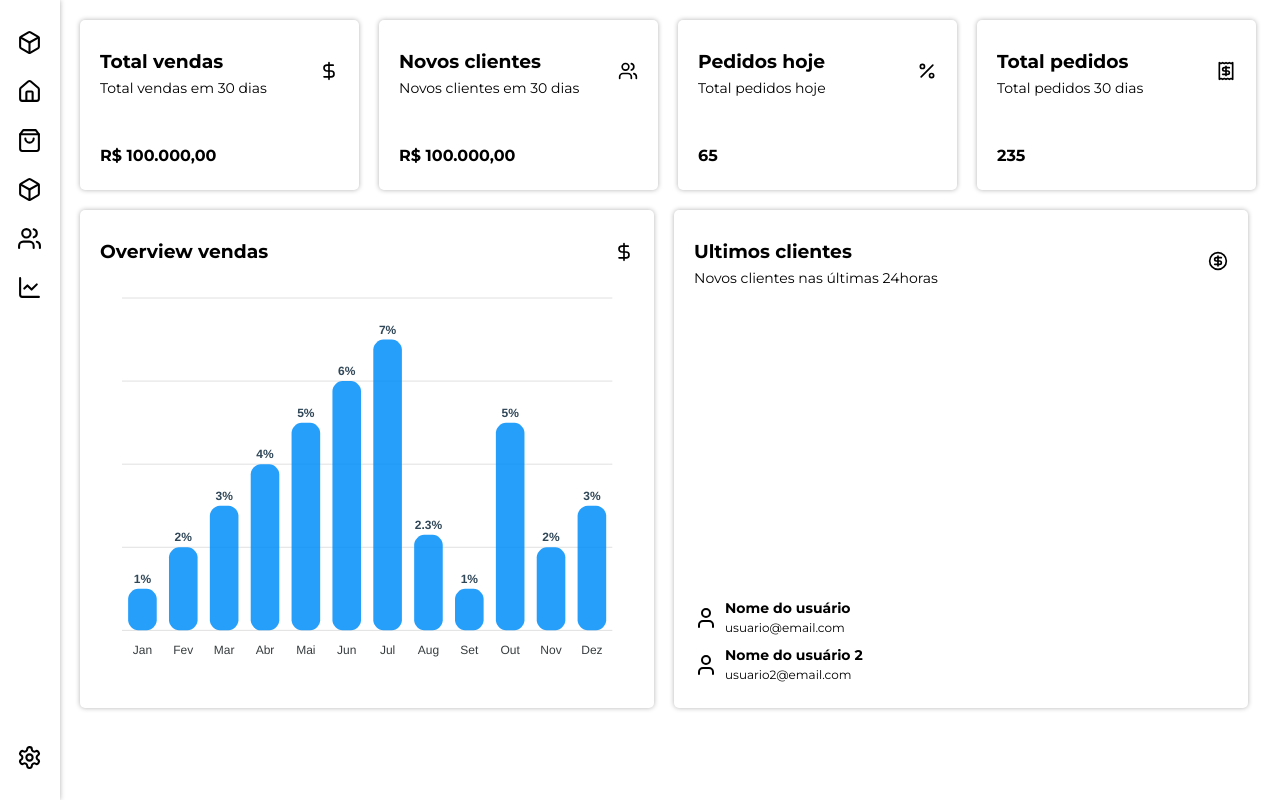
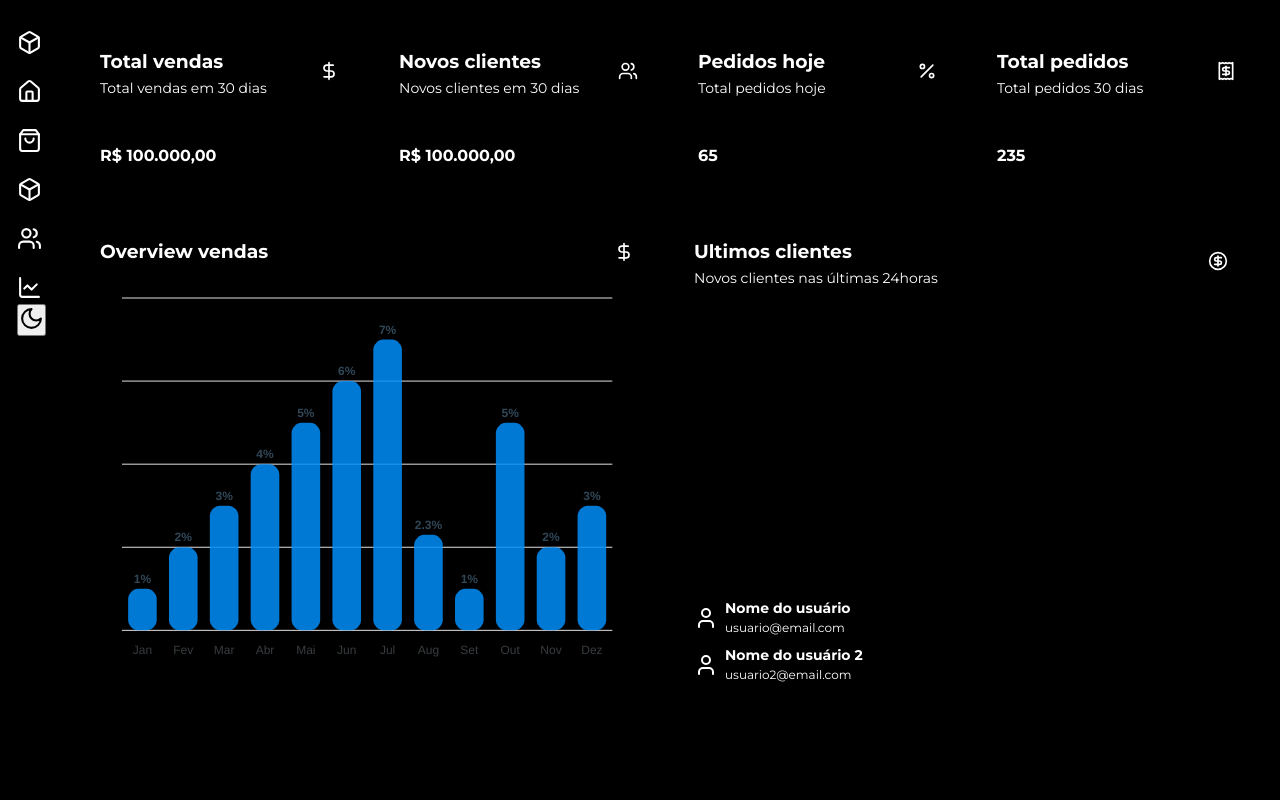
Before and after one commit to joaovxsantos/dashboard-front, a React (Vite) app: page / in a window 1280 px wide. Built offline with nearby package versions, Linux system fonts and the light colour scheme.

Commit message:
adjusting dark and light mode

```diff
--- /dev/null
+++ b/Theme.css
@@ -0,0 +1,10 @@
+.darkMode {
+    background:#000;
+    color: #fff;
+}
+
+
+.lightMode {
+    background:#fff;
+    color:#000;
+}
--- a/src/App.tsx
+++ b/src/App.tsx
@@ -3,7 +3,10 @@ import { HomePage } from "./components/HomePage/HomePage"
 function App() {
 
   return (
-      <HomePage />
+    <>
+    <HomePage />
+    </>
+
   )
 }
 
--- a/src/components/Siderbar/desktop/SideBarDesk.module.scss
+++ b/src/components/Siderbar/desktop/SideBarDesk.module.scss
@@ -10,9 +10,6 @@
         display: flex;
         flex-direction: column;
         gap: 20px;
-
-
-
     }
 
     svg {
@@ -21,8 +18,10 @@
         cursor: pointer;
     }
 
-    .settings-icon {
+    .theme-icon {
         position: absolute;
         bottom: 30px;
+        background: transparent;
+        border: none;
     }
 }
--- a/src/components/Siderbar/desktop/SidebarDesk.tsx
+++ b/src/components/Siderbar/desktop/SidebarDesk.tsx
@@ -1,5 +1,6 @@
-import { BoxIcon, HomeIcon, Users, ShoppingBag, Settings, ChartLine } from "lucide-react";
+import { BoxIcon, HomeIcon, Users, ShoppingBag, ChartLine } from "lucide-react";
 import styles from './SideBarDesk.module.scss'
+import { ThemeToggle } from "../../ThemeToggle/ThemeToggle";
 
 export function SideBarDesk() {
     return (
@@ -27,7 +28,8 @@ export function SideBarDesk() {
                         </li>
                     </ul>
                 </nav>
-                <Settings className={styles["settings-icon"]} />
+                {/* <Settings className={styles["settings-icon"]} /> */}
+                <ThemeToggle/>
             </header>
         </>
     )
--- /dev/null
+++ b/src/components/ThemeToggle/DarkMode.module.css
@@ -0,0 +1,4 @@
+/* body.dark {
+  background: #000;
+  color: #fff !important;
+} */
--- /dev/null
+++ b/src/components/ThemeToggle/ThemeToggle.tsx
@@ -0,0 +1,24 @@
+import { useState, useEffect } from "react"
+import {Sun, Moon} from 'lucide-react'
+
+export function ThemeToggle() {
+
+
+    const [isDarkMode,  setIsDarkMode] = useState<boolean>(document.body.classList.contains('darkMode'))
+
+    useEffect(() => {
+        if(isDarkMode) {
+            document.body.classList.remove('darkMode')
+        } else {
+            document.body.classList.add('darkMode')
+        }
+    }, [isDarkMode])
+
+    return (
+        <>
+            <button type="button" onClick={() => setIsDarkMode(prev => !prev)}>
+                {isDarkMode? <Sun/> : <Moon/>}
+            </button>
+        </>
+    )
+}
--- a/src/index.css
+++ b/src/index.css
@@ -9,14 +9,6 @@
   --primary: #007bff;
   --box-shadow-color:#0000004d;
 }
-/*
-#root {
-  display: flex;
-
-  @media screen and (max-width:480px) {
-    flex-direction: column;
-}
-} */
 
 * {
   margin: 0;
@@ -24,3 +16,14 @@
   box-sizing: border-box;
   font-family: "Montserrat", sans-serif;
 }
+
+
+body {
+  background:#fff !important;
+  color:#000 !important;
+}
+
+body.darkMode {
+  background:#000 !important;
+  color: #fff !important;
+}
```
